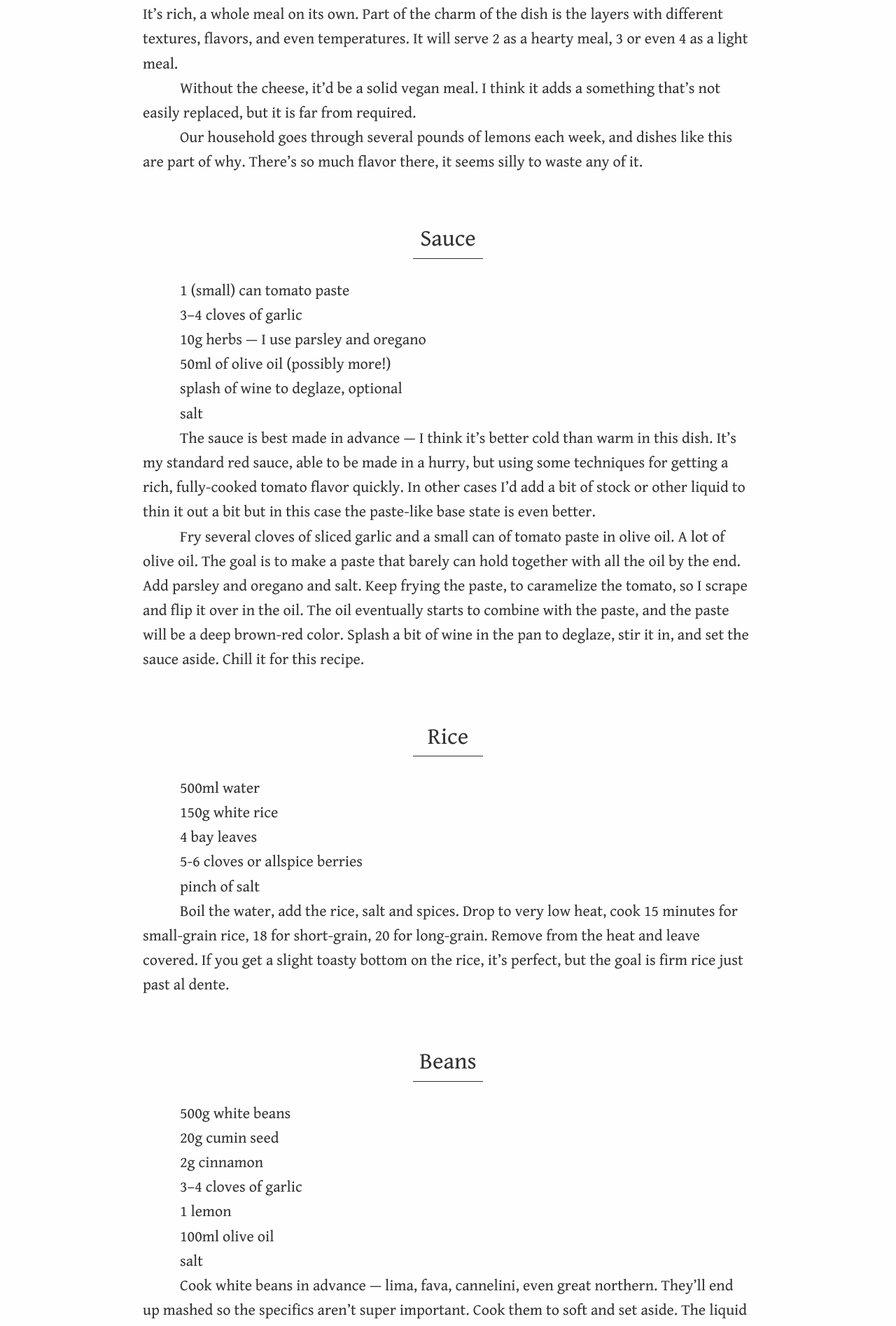
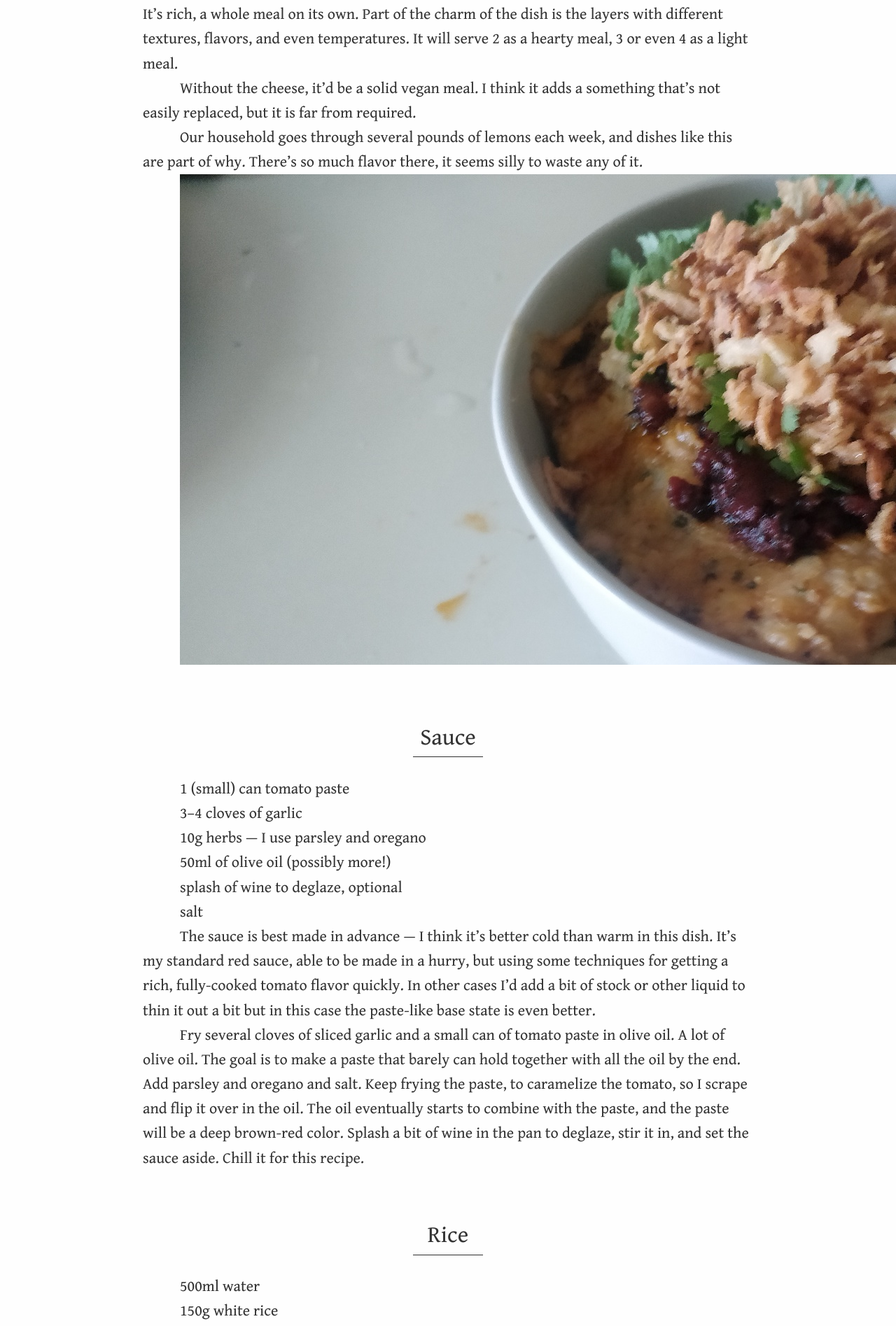
Before and after one commit to aredridel/recipes, a Jekyll site: the page built from Lemon Beans and Rice.md, in a window 1280 px wide. Shown: the part 408-2303 px from the top of the page at 70% size. Built offline with Jekyll 4.4.1, drawn with Linux system fonts in a browser that asks for light colours; our own code applies the rules of GitHub Pages for plain Markdown files.

Commit message:
/ ‘Lemon Beans and Rice.md’

```diff
--- a/Lemon Beans and Rice.md
+++ b/Lemon Beans and Rice.md
@@ -9,6 +9,10 @@ This is a dish a lot like ful madamus — inspired by, but definitely with my ow
 Without the cheese, it'd be a solid vegan meal. I think it adds a something that's not easily replaced, but it is far from required.
 
 Our household goes through several pounds of lemons each week, and dishes like this are part of why. There's so much flavor there, it seems silly to waste any of it.
+
+
+
+![lemon-garlic-beans](lemon-garlic-beans.jpg)
 
 ## Sauce
 
```
